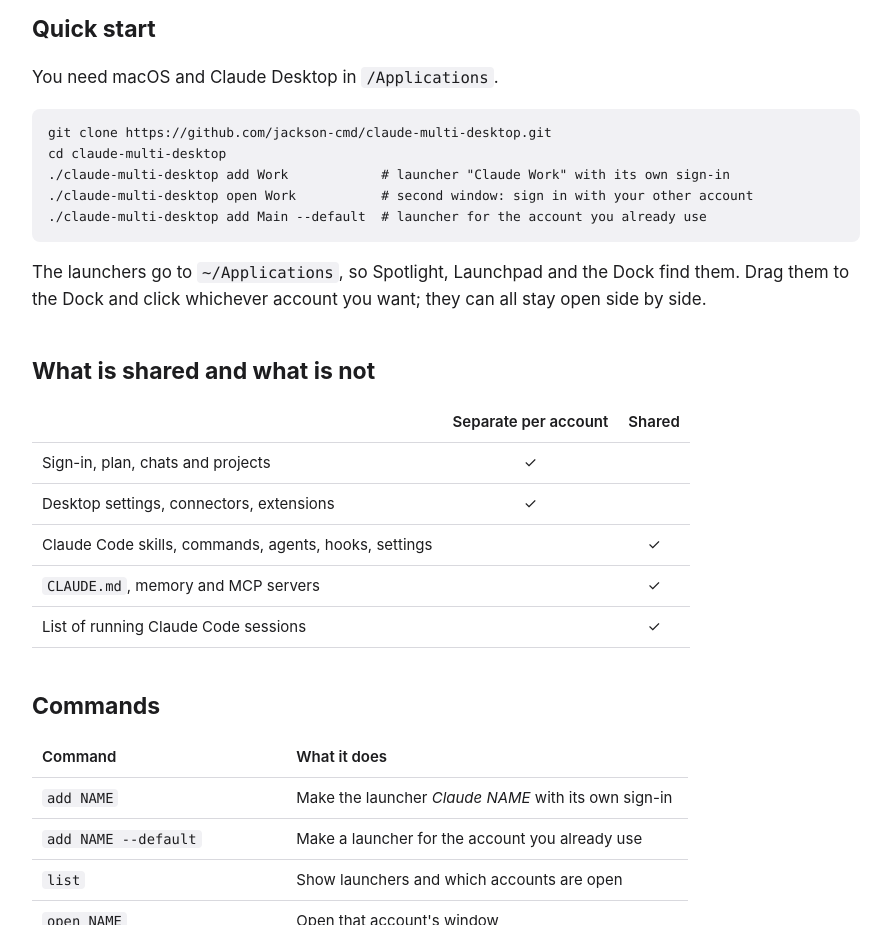
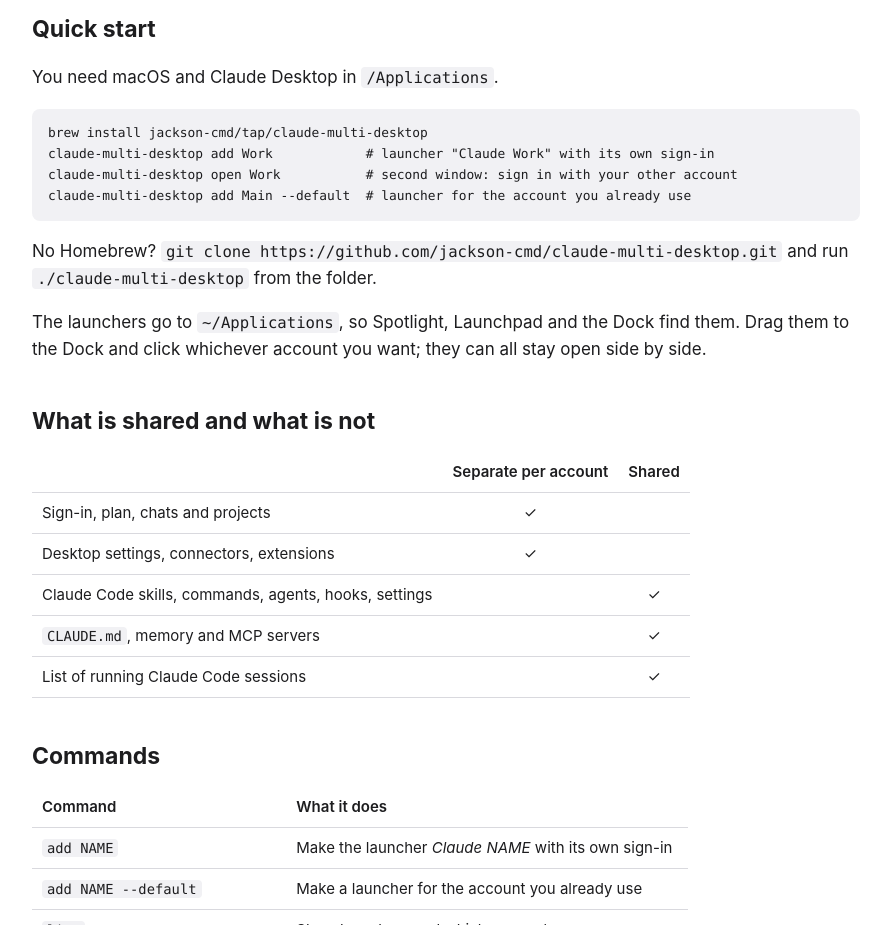
Before and after one commit to jackson-cmd/claude-multi-desktop, a plain HTML site: page site/index.html in a window 1280 px wide. Shown: the part 1280-2205 px from the top of the page, without its empty margins (194-1085 px from the left). Drawn offline with Linux system fonts and the light colour scheme.

Commit message:
Install with Homebrew: brew install jackson-cmd/tap/claude-multi-desktop

```diff
--- a/site/index.html
+++ b/site/index.html
@@ -80,11 +80,11 @@
 
   <h2 id="quick-start">Quick start</h2>
   <p>You need macOS and Claude Desktop in <code>/Applications</code>.</p>
-<pre><code>git clone https://github.com/jackson-cmd/claude-multi-desktop.git
-cd claude-multi-desktop
-./claude-multi-desktop add Work            # launcher "Claude Work" with its own sign-in
-./claude-multi-desktop open Work           # second window: sign in with your other account
-./claude-multi-desktop add Main --default  # launcher for the account you already use</code></pre>
+<pre><code>brew install jackson-cmd/tap/claude-multi-desktop
+claude-multi-desktop add Work            # launcher "Claude Work" with its own sign-in
+claude-multi-desktop open Work           # second window: sign in with your other account
+claude-multi-desktop add Main --default  # launcher for the account you already use</code></pre>
+  <p>No Homebrew? <code>git clone https://github.com/jackson-cmd/claude-multi-desktop.git</code> and run <code>./claude-multi-desktop</code> from the folder.</p>
   <p>The launchers go to <code>~/Applications</code>, so Spotlight, Launchpad and the Dock find them. Drag them to the Dock and click whichever account you want; they can all stay open side by side.</p>
 
   <h2>What is shared and what is not</h2>
```
Also changed, not shown: README.md.
